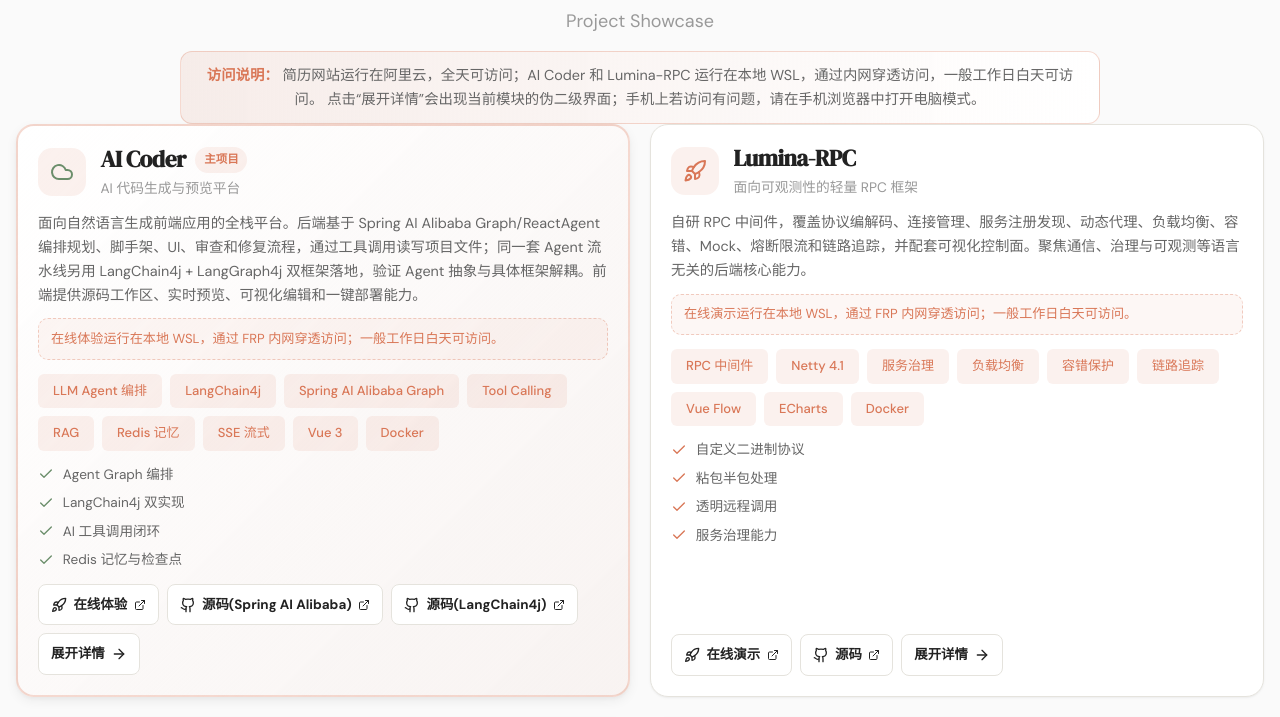
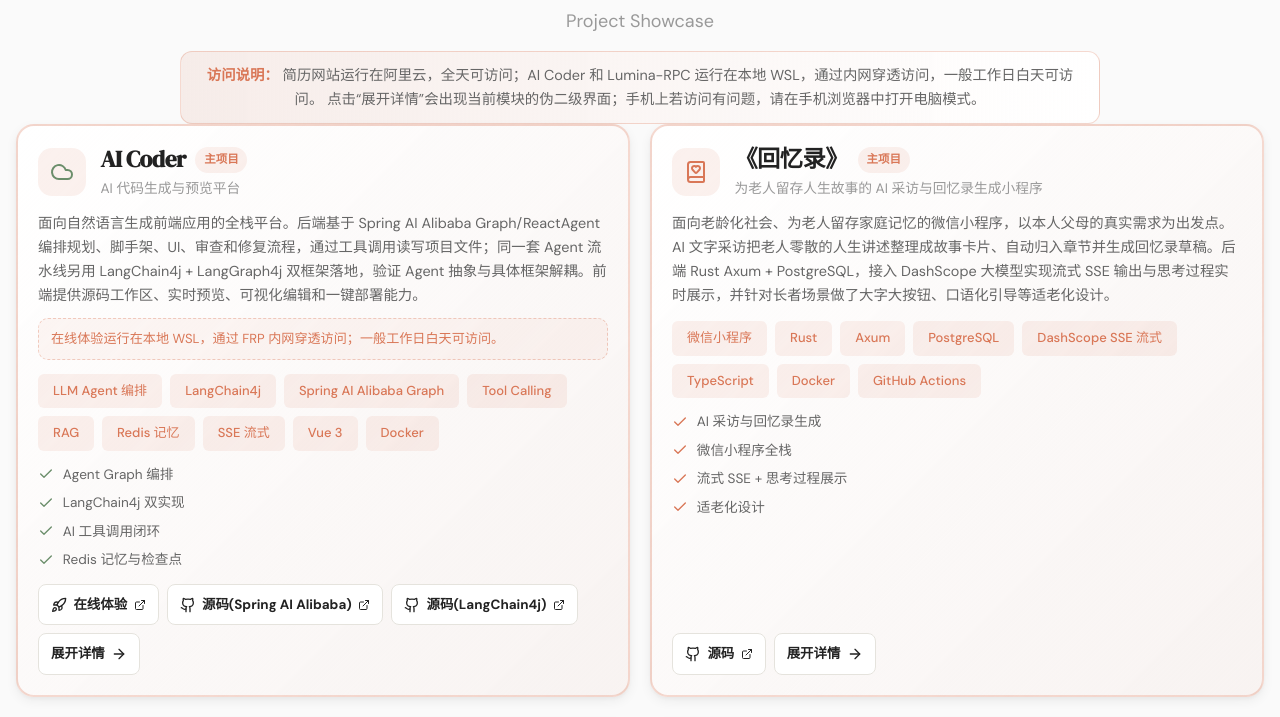
Before and after one commit to wangshun-china/interview-web, a Vue app: page / in a window 1280 px wide. Shown: the part 1414-2131 px from the top of the page. Built offline with nearby package versions, Linux system fonts and the light colour scheme.

Commit message:
feat(projects): add memoir miniprogram project alongside AI Coder

```diff
--- a/src/components/ProjectsSection.vue
+++ b/src/components/ProjectsSection.vue
@@ -251,6 +251,7 @@
   Code2,
   Lightbulb,
   GitBranch,
+  BookHeart,
   X,
 } from 'lucide-vue-next'
 
@@ -399,6 +400,79 @@
       { label: '在线体验', href: 'http://ai-coder.wangshun.work', icon: Rocket },
       { label: '源码(Spring AI Alibaba)', href: 'https://github.com/xixi-box/ai-code/tree/springaialibaba', icon: Github },
       { label: '源码(LangChain4j)', href: 'https://github.com/xixi-box/ai-code/tree/main', icon: Github },
+    ],
+  },
+  {
+    name: '《回忆录》',
+    subtitle: '为老人留存人生故事的 AI 采访与回忆录生成小程序',
+    featured: true,
+    icon: BookHeart,
+    color: 'var(--color-accent)',
+    tags: ['微信小程序', 'Rust', 'Axum', 'PostgreSQL', 'DashScope SSE 流式', 'TypeScript', 'Docker', 'GitHub Actions'],
+    summary:
+      '面向老龄化社会、为老人留存家庭记忆的微信小程序，以本人父母的真实需求为出发点。AI 文字采访把老人零散的人生讲述整理成故事卡片、自动归入章节并生成回忆录草稿。后端 Rust Axum + PostgreSQL，接入 DashScope 大模型实现流式 SSE 输出与思考过程实时展示，并针对长者场景做了大字大按钮、口语化引导等适老化设计。',
+    why:
+      '这个项目的出发点不是技术，而是人：希望给老人一个能安心留下自己故事的地方。核心指标不是功能数量，而是老人是否觉得"这确实是我的故事，而不是 AI 编的故事"。全栈链路从微信登录、AI 采访、故事卡片、章节生成到用户确认都走通了，也补上了我对 Rust 后端和微信小程序生态的实践。',
+    metrics: [
+      { value: 'Rust', label: 'Axum 后端单体' },
+      { value: 'SSE', label: '流式输出 + 思考过程展示' },
+      { value: '适老化', label: '大字大按钮 / 口语化引导' },
+    ],
+    processFlow: {
+      title: '回忆录生成链路',
+      steps: [
+        { title: 'AI 采访', detail: 'AI 以聊天式文字采访老人，围绕人生阶段逐个提问、追问细节。' },
+        { title: '故事卡片', detail: '把零散讲述整理成结构化故事卡片，提取时间、地点、人物、主题、情感等元数据。' },
+        { title: '章节归类', detail: '多个相关故事自动归入对应章节，形成回忆录骨架。' },
+        { title: '章节草稿', detail: '基于故事材料生成章节草稿，AI 只润色表达、不虚构事实。' },
+        { title: '用户确认', detail: '老人或子女可补充、修改、确认，最终沉淀为完整回忆录。' },
+      ],
+    },
+    highlights: [
+      { title: 'AI 采访与回忆录生成', detail: 'AI 文字采访把零散讲述整理为故事卡片，自动归入章节并生成草稿，用户可修改确认；所有内容可追溯到原始采访材料，不虚构事实。' },
+      { title: '微信小程序全栈', detail: 'WXML/WXSS/TypeScript 前端 + Rust Axum + PostgreSQL + Docker；wx.login / chooseAvatar / type="nickname" 等微信开放能力。' },
+      { title: '流式 SSE + 思考过程展示', detail: '接入 DashScope OpenAI 兼容接口，流式输出解决大模型响应慢的体验问题，思考过程实时可见。' },
+      { title: '适老化设计', detail: '大字大按钮、圆角柔和配色、口语化引导、"不知道/换一题"降门槛交互，为长者使用场景专项优化。' },
+      { title: '工程化交付', detail: 'GitHub Actions CI/CD 自动构建部署、Docker 容器化、本地/远程环境一键切换脚本、Argon2 密码加密。' },
+    ],
+    choices: [
+      {
+        title: 'Rust Axum 单体',
+        detail: '回忆录核心链路（采访→故事→章节→确认）单体就能跑通，MVP 不引入微服务、消息队列、向量库，先把主链路做扎实。',
+      },
+      {
+        title: 'DashScope OpenAI 兼容接口',
+        detail: 'Qwen 混合思考模型，SSE 流式输出 + 思考过程实时展示，解决大模型响应慢导致的等待感问题。',
+      },
+      {
+        title: 'PostgreSQL',
+        detail: '故事、章节、用户数据关系明确，用 SQL 最直接，避免过早引入复杂存储。',
+      },
+      {
+        title: 'Argon2 密码加密',
+        detail: '后端管理账号密码用 Argon2 哈希，安全且实现简单。',
+      },
+    ],
+    pitfalls: [
+      {
+        title: '思考过程与响应速度的取舍',
+        detail: '开启长 CoT 回答更准但很慢，老人等不住。按场景区分：访谈追问关思考（max_tokens 256），章节生成开思考（max_tokens 4096），兼顾质量与速度。',
+      },
+      {
+        title: 'AI 虚构事实',
+        detail: '回忆录最怕 AI 编故事。设计原则是生成内容必须可追溯到原始采访材料，AI 只润色表达不虚构，关键指标是用户认不认可。',
+      },
+      {
+        title: '微信开放能力接入',
+        detail: '真实 wx.login 换 openid、chooseAvatar 昵称头像；密钥不落地前端、未配置直接报错不伪造。',
+      },
+      {
+        title: '大模型响应慢的体验问题',
+        detail: '用流式 SSE 逐字输出 + 思考过程展示，让用户始终看到"在推进"，降低长等待的焦虑。',
+      },
+    ],
+    links: [
+      { label: '源码', href: 'https://github.com/wangshun-china/memoir', icon: Github },
     ],
   },
   {
```
